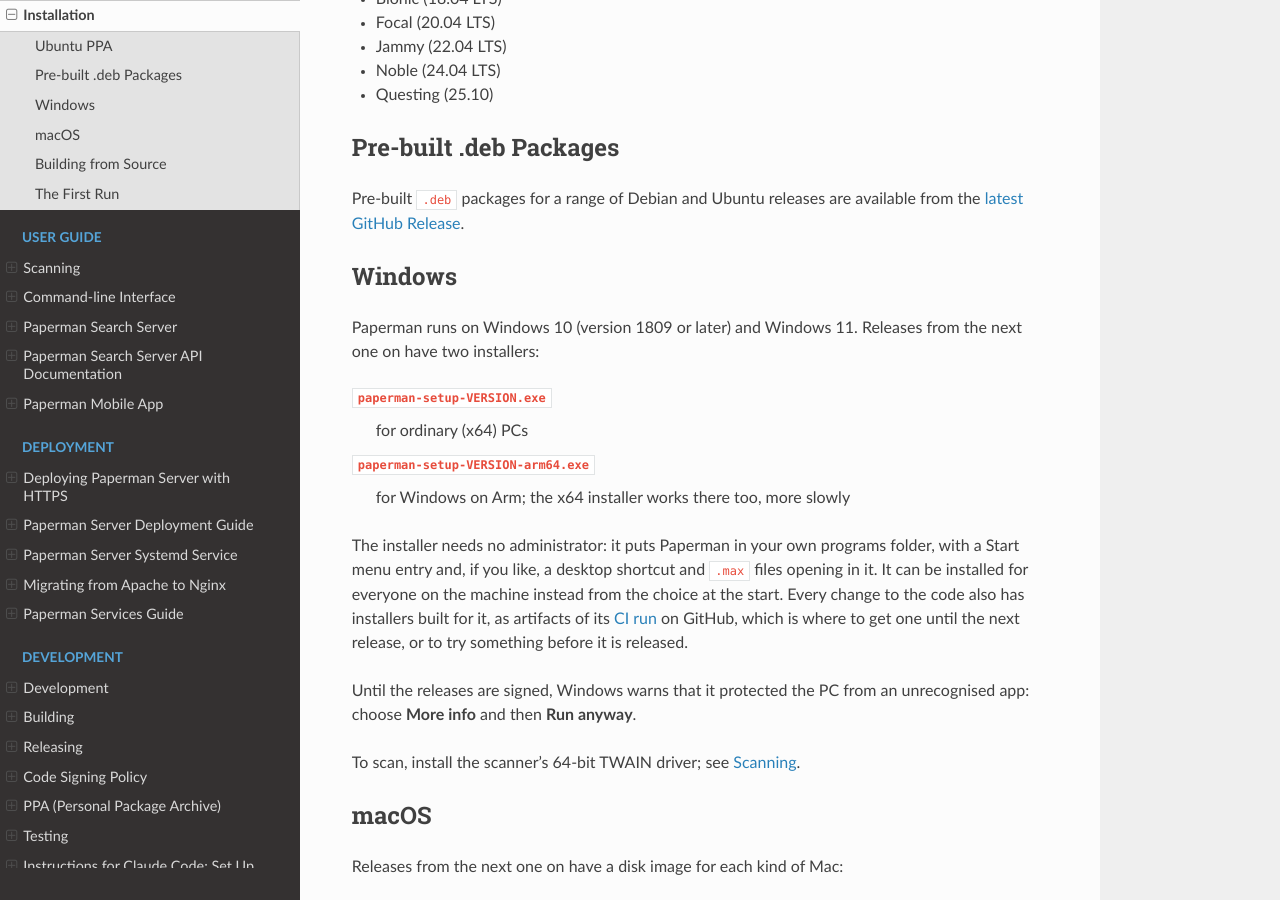
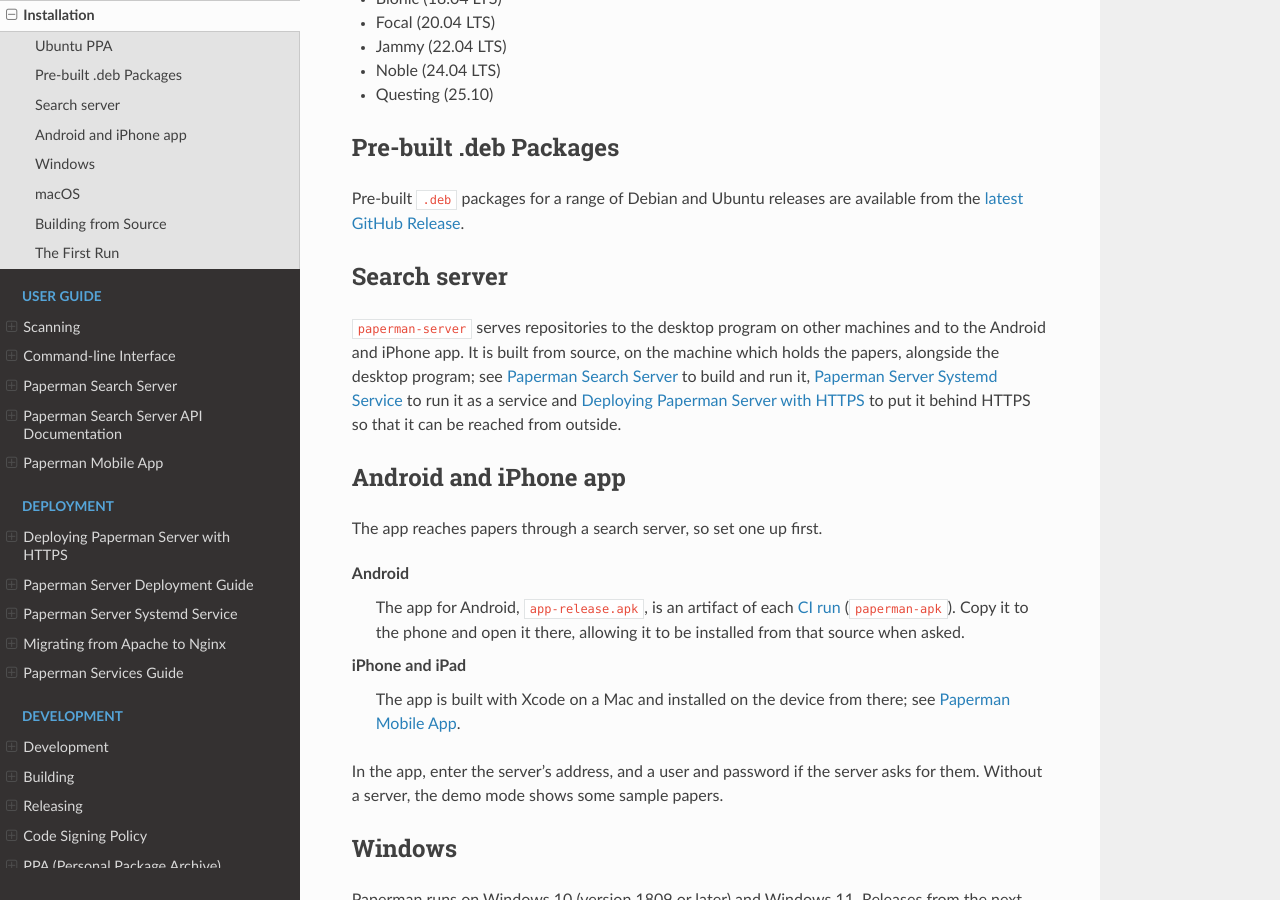
Before and after one commit to sjg20/paperman, a Sphinx documentation site: the page built from doc/install.rst, in a window 1280 px wide and 900 px high, scrolled down 425 px. Built offline with Sphinx 7.4.7 and the Read the Docs theme 3.1.0, drawn with Linux system fonts in a browser that asks for light colours.

Commit message:
doc: Describe the server and the Android and iPhone app
The introduction mentions the search server and the mobile app in
passing, the installation guide not at all, and the README only the
server, so it is not plain that Paperman is three parts which work
together, nor how to get the server or the app. The app's guide says how
to build it for Android but not for the iPhone. The server's guide says
it needs Qt 5 or Qt 4, and that it is read-only without authentication,
none of which is so now.

Describe the three parts at the start of the introduction and the
README, and add the server and the app to the installation guide:
building the server, the Android app from CI, and the iPhone app with
Xcode, which the app's guide now describes. Bring the server's guide up
to date on Qt, the methods it takes and its security.

Co-developed-by: Claude Opus 5.5 (1M context) <noreply@anthropic.com>
Claude-Session: https://claude.ai/code/session_01BxfLL7T8McSpFMMxYekitE

```diff
--- a/doc/install.rst
+++ b/doc/install.rst
@@ -26,6 +26,35 @@ Pre-built .deb Packages
 Pre-built ``.deb`` packages for a range of Debian and Ubuntu releases are
 available from the `latest GitHub Release
 <https://github.com/sjg20/paperman/releases/latest>`_.
+
+Search server
+-------------
+
+``paperman-server`` serves repositories to the desktop program on other
+machines and to the Android and iPhone app. It is built from source, on
+the machine which holds the papers, alongside the desktop program; see
+:doc:`server` to build and run it, :doc:`systemd` to run it as a service
+and :doc:`deployment` to put it behind HTTPS so that it can be reached
+from outside.
+
+Android and iPhone app
+----------------------
+
+The app reaches papers through a search server, so set one up first.
+
+Android
+   The app for Android, ``app-release.apk``, is an artifact of each `CI
+   run <https://github.com/sjg20/paperman/actions/workflows/ci.yml>`_
+   (``paperman-apk``). Copy it to the phone and open it there, allowing
+   it to be installed from that source when asked.
+
+iPhone and iPad
+   The app is built with Xcode on a Mac and installed on the device from
+   there; see :doc:`app`.
+
+In the app, enter the server's address, and a user and password if the
+server asks for them. Without a server, the demo mode shows some sample
+papers.
 
 Windows
 -------
--- a/doc/introduction.rst
+++ b/doc/introduction.rst
@@ -4,11 +4,27 @@ Introduction
 Paperman is an electronic filing cabinet: it scans paper into stacks of
 pages, and lets you view, arrange, annotate, print, search and send them.
 It reads and writes PDF, JPEG and its own variant of PaperPort's .max file
-format. It runs on Linux, Windows and macOS.
+format.
 
-It also includes a search server with a REST API for querying paper
-repositories, which the desktop can work with over the network, and a
-Flutter mobile app for browsing and viewing documents on Android and iOS.
+Paperman has three parts:
+
+The desktop program
+   for scanning, filing and working with papers, on Linux, Windows and
+   macOS (see :doc:`install` and :doc:`scanning`)
+
+The search server, ``paperman-server``
+   which serves repositories over the network, with a REST API, so that
+   they can be reached from elsewhere: the desktop program shows a
+   server's repositories beside its own and can change them, and the
+   apps browse them (see :doc:`server` and :doc:`api`)
+
+The Android and iPhone app
+   for finding and reading papers from a phone or tablet, from a
+   server's repositories, with a full-text search and each document
+   shown as a PDF (see :doc:`app`)
+
+So papers can be scanned at a desk, kept on one machine running the
+server, and found from anywhere.
 
 .. image:: 1.jpeg
    :width: 30%
@@ -43,7 +59,8 @@ Features
 - Search server with REST API, whose repositories the desktop can show and
   change, with changes made elsewhere shown as they happen (see
   :doc:`server`)
-- Mobile app with offline demo mode (see :doc:`app`)
+- Android and iPhone app for browsing, searching and reading a server's
+  repositories, with an offline demo mode (see :doc:`app`)
 - Email files as PDF via Gmail (see `Emailing files`_)
 - Linux, Windows (x64 and Arm) and macOS
 
```
Also changed, not shown: README.md (+10 -1 lines), doc/app.rst (+18 -1 lines), doc/server.rst (+11 -11 lines).
